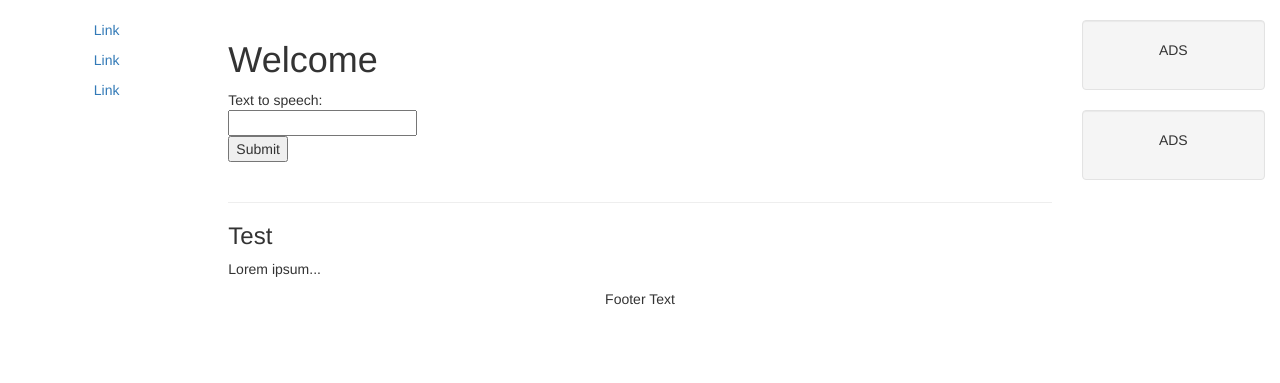
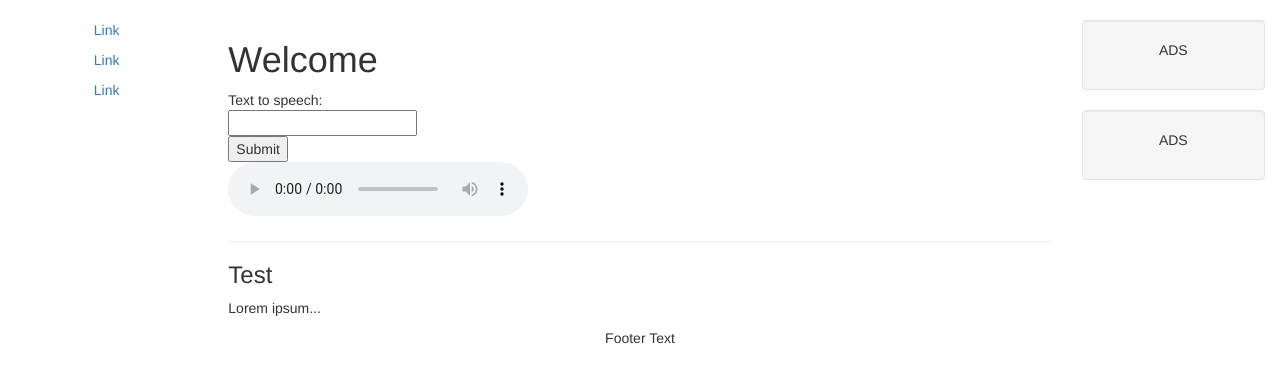
Before and after one commit to bayernfan93/beanstalkEbay2, a Flask app: page /inserttext/ in a window 1280 px wide. Shown: the part 52-435 px from the top of the page. Run offline with Flask 2, Linux system fonts and the light colour scheme; the visitor is signed in with stand-in values (Sample User, id 1); data that the repository does not hold is empty; some libraries are stand-ins or nearby versions.

Commit message:
13012019-5

```diff
--- a/templates/inserttext.html
+++ b/templates/inserttext.html
@@ -48,10 +48,10 @@
             <form method="POST" action="">
                 <div onclick="">Text to speech:</div>
                 <input type=text name="texttospeech"></input><br/>
-                <input type="submit" value="Submit" style="display: block"></input></br>
+                <input type="submit" value="Submit"></input></br>
             </form>
             {% if session.sentence %}
-                <audio controls autoplay style="display: none">
+                <audio controls autoplay>
                     <source src='/say.mp3' type="audio/mpeg">
                     Your browser does not support the audio element.
                 </audio>
```
